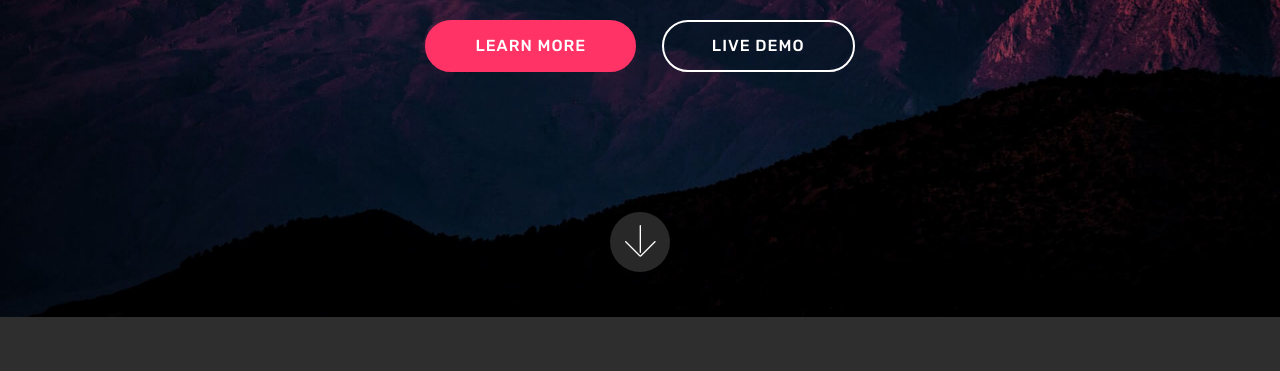
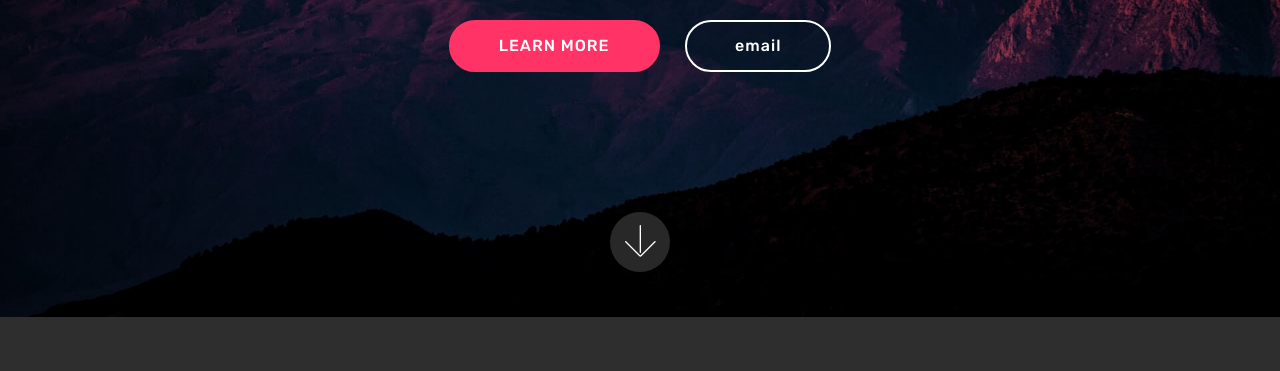
Before and after one commit to boholtarsier/boholtarsier.github.io, a plain HTML site: page index.html in a window 1280 px wide. Shown: the part 483-854 px from the top of the page. Drawn offline with Linux system fonts and the light colour scheme; files whose address does not match are found by name.

Commit message:
create github pages

```diff
--- a/index.html
+++ b/index.html
@@ -34,8 +34,8 @@
                 <h1 class="mbr-section-title mbr-bold pb-3 mbr-fonts-style display-1">Bohol Tarsier Waste Recycle</h1>
 
                 <p class="mbr-text pb-3 mbr-fonts-style display-5">Our local residual waste can be recycle.</p>
-                <div class="mbr-section-btn"><a class="btn btn-md btn-secondary display-4" href="https://mobirise.com">LEARN MORE</a>
-                    <a class="btn btn-md btn-white-outline display-4" href="https://mobirise.com">LIVE DEMO</a></div>
+                <div class="mbr-section-btn"><a class="btn btn-md btn-secondary display-4" href="http://www.twitter.com/happybeerygooda">LEARN MORE</a>
+                    <a class="btn btn-md btn-white-outline display-4" href="mailto:beerygooda@gmail.com">email</a></div>
             </div>
         </div>
     </div>
@@ -46,7 +46,7 @@
     </div>
 </section>
 
-<section class="engine"><a href="https://mobirise.info/r">free bootstrap templates</a></section><section class="cid-qTkAaeaxX5" id="footer1-2">
+<section class="engine"><a href="https://mobirise.info/i">free web creation software</a></section><section class="cid-qTkAaeaxX5" id="footer1-2">
 
 
 
```
Also changed, not shown: 1 other file.
